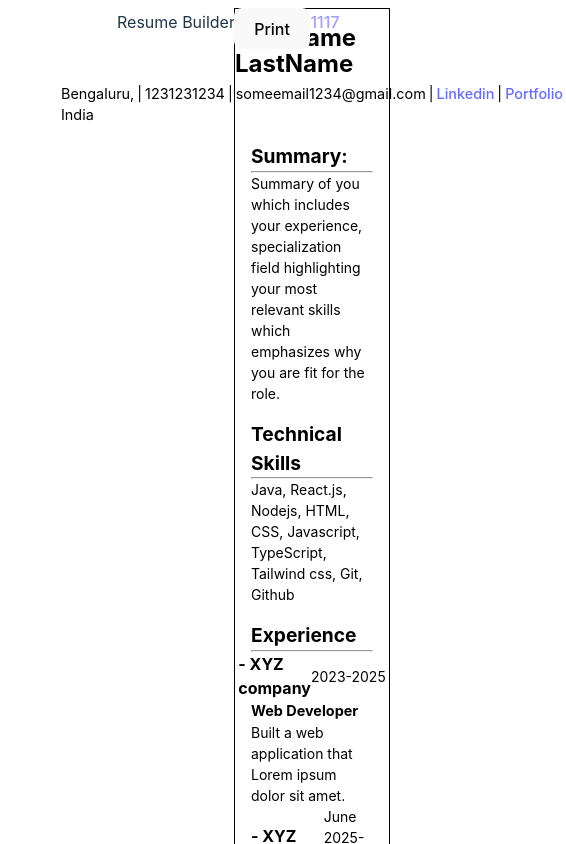
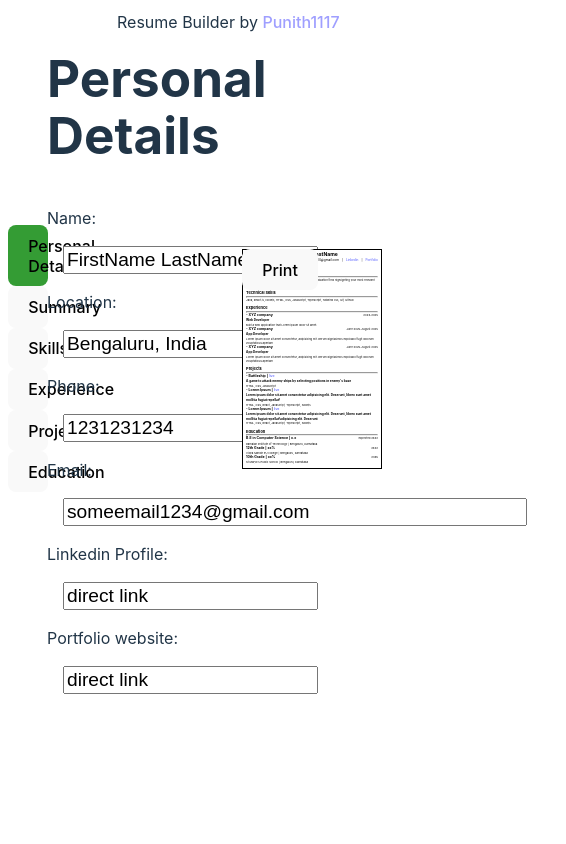
Before and after one commit to Punith1117/resume-builder, a React (Vite) app: page / in a window 390 px wide. Shown: the top 844 px of the page, 566 px wide, since content can reach past the window. Built offline with nearby package versions, Linux system fonts and the light colour scheme.

Commit message:
make the font-sizes of output responsive to output-div width

```diff
--- a/src/styles/output.css
+++ b/src/styles/output.css
@@ -14,13 +14,14 @@
 
 .a4-size {
     color: black;
+    font-size: 1vw;
     h1 {
-        font-size: 1.5rem;
-        margin-top: 1rem;
-        margin-bottom: 5px;
+        font-size: 1.3em;
+        margin-top: 0.4em;
+        margin-bottom: 0.1em;
     }
     section {
-        font-size: 0.9rem;
+        font-size: 0.8em;
         display: flex;
         span {
             margin-left: 3px;
@@ -36,21 +37,21 @@
   }
 
 .summary, .skills, .experience, .projects, .education {
-    margin: 1rem;
+    margin: 0.8em;
     * {
         margin: 0;
     }
     h2 {
-        font-size: 1.2rem;
+        font-size: 1em;
     }
     h3 {
-        font-size: 1rem;
+        font-size: 0.9em;
     }
     h4 {
-        font-size: 0.9rem;
+        font-size: 0.8em;
     }
     p {
-        font-size: 14px;
+        font-size: 0.7em;
     }
 }
 
```
